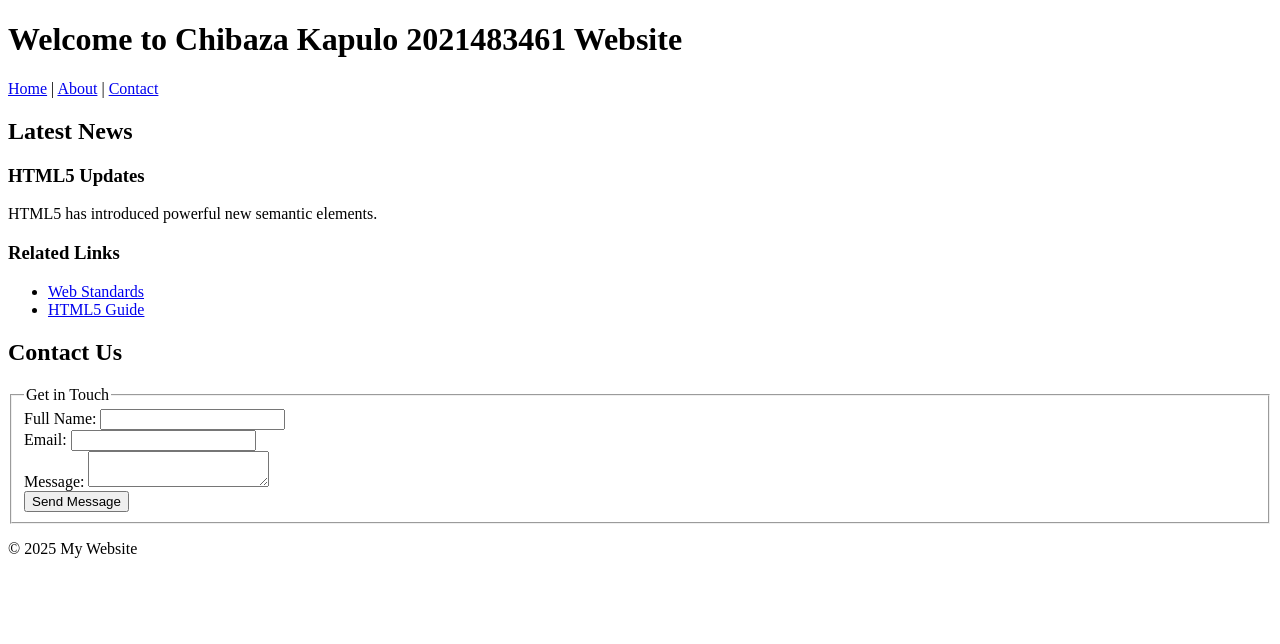
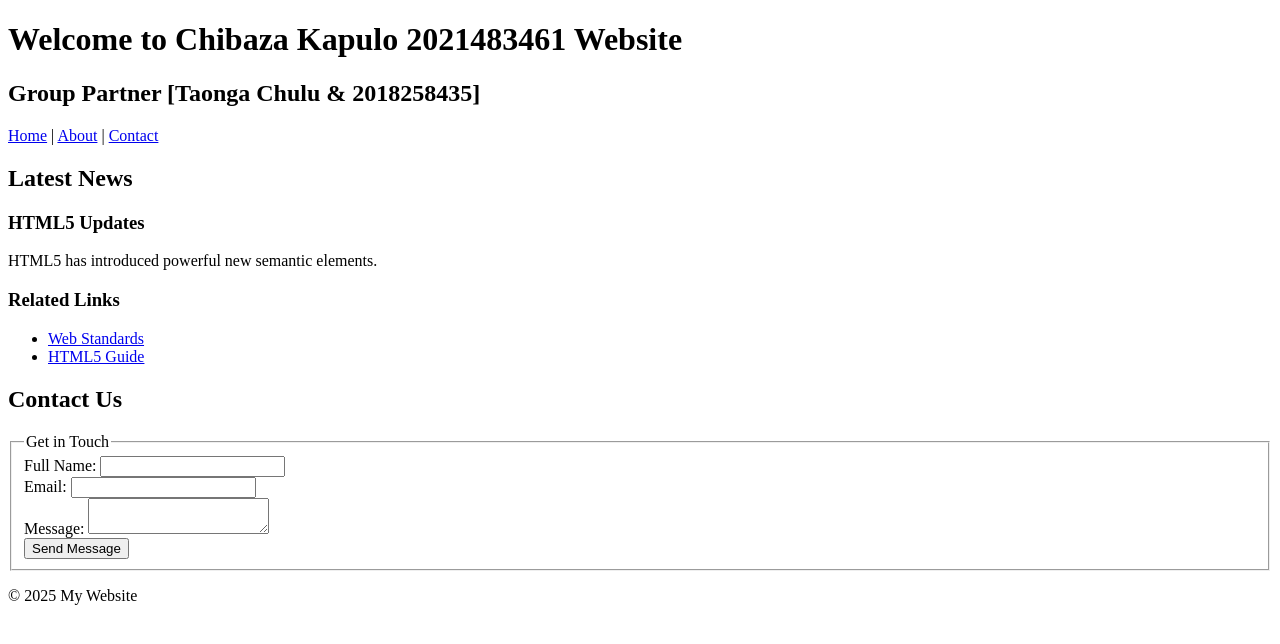
Before and after one commit to Chibaza/lab2-html, a plain HTML site: page index.html in a window 1280 px wide. Drawn offline with Linux system fonts and the light colour scheme.

Commit message:
Update index.html

```diff
--- a/index.html
+++ b/index.html
@@ -9,6 +9,7 @@
 
     <header>
         <h1>Welcome to Chibaza Kapulo 2021483461 Website</h1>
+        <h2>Group Partner [Taonga Chulu & 2018258435]</h2>
         <nav>
             <a href="#">Home</a> |
             <a href="#">About</a> |
```
